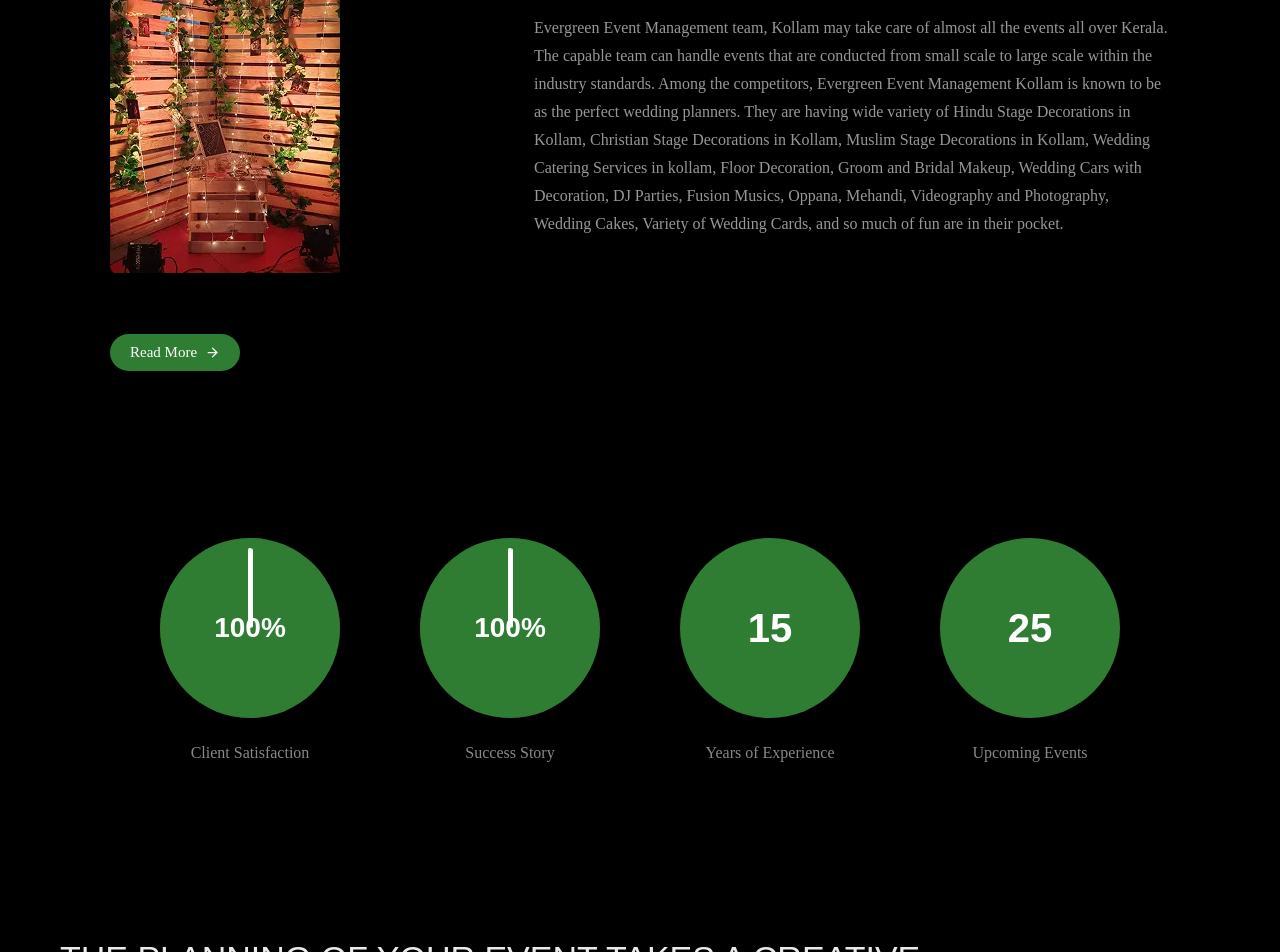
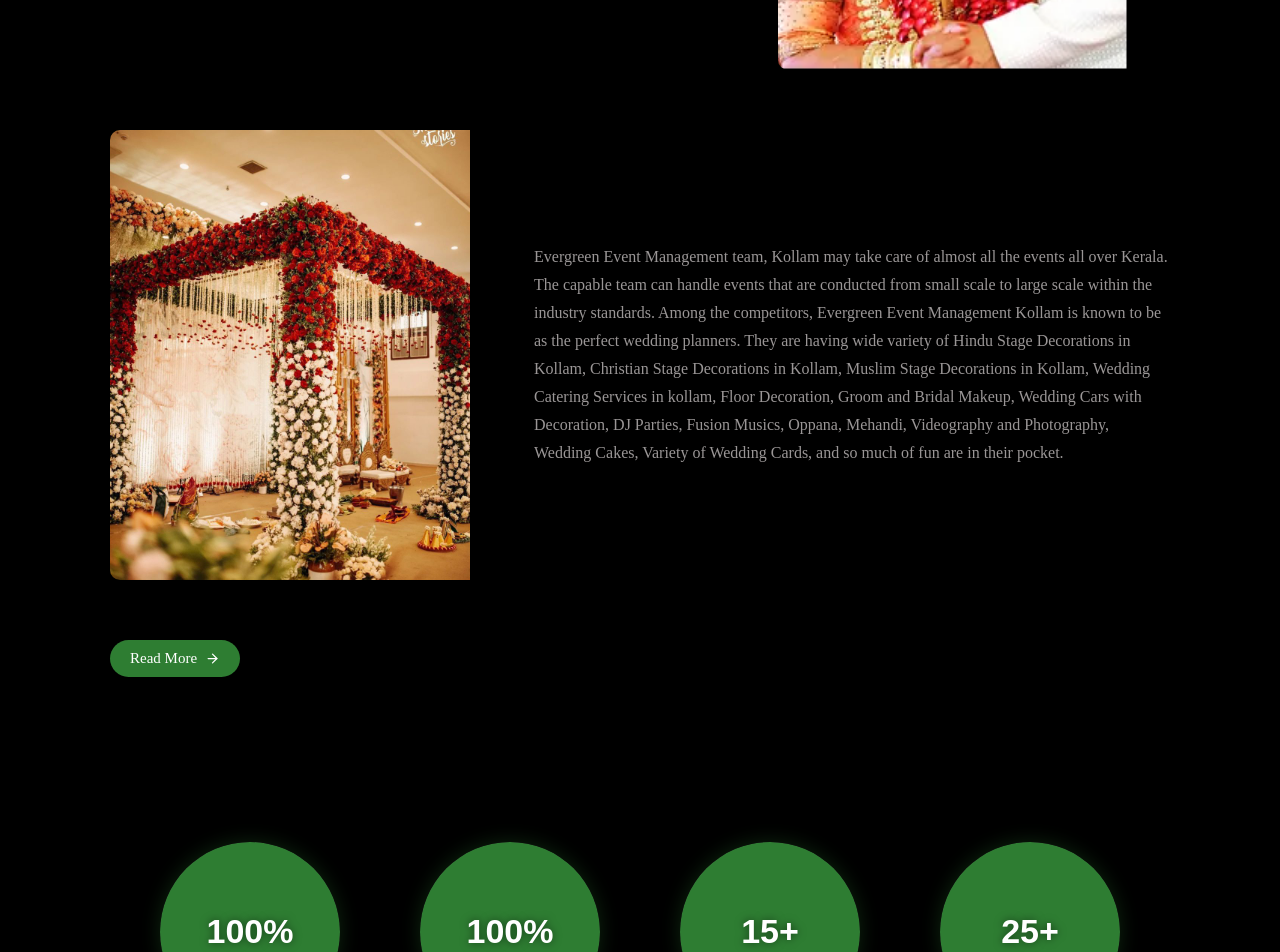
Before and after one commit to QINCORELABS/Evergreen-Events, a React (Vite) app: page / in a window 1280 px wide. Shown: the part 1260-2212 px from the top of the page. Built offline with nearby package versions, Linux system fonts and the light colour scheme; a web font is replaced by a local one.

Commit message:
updated page styles

```diff
--- a/src/components/about/AboutUs.css
+++ b/src/components/about/AboutUs.css
@@ -29,7 +29,7 @@
   font-size: 40px;
   line-height: 1.3em;
   color: #fff;
-   font-family: "Italiana", sans-serif;
+  font-family: "Italiana", sans-serif;
 }
 
 .about-us-first-contents p {
@@ -39,7 +39,7 @@
   font-size: 16px;
 }
 
-/* Image Container */
+/* Image Container - FIXED HEIGHT FOR VISIBILITY */
 .about-us-first-rightside {
   flex: 1;
   display: flex;
@@ -50,13 +50,25 @@
 .image-container {
   position: relative;
   display: inline-block;
+  height: 450px; /* 🔥 Increased height for clear visibility */
+  overflow: hidden;
 }
 
 .image-container img {
+  height: 100%;
+  width: auto;
+  object-fit: cover;
   display: block;
   transition: transform 0.3s ease;
   position: relative;
   z-index: 2;
+}
+
+/* Second image inherits same height */
+.secondaboutimg {
+  height: 100%;
+  width: auto;
+  object-fit: cover;
 }
 
 .dotted-overlay {
@@ -112,6 +124,10 @@
   .about-us-first-contents h2 {
     font-size: 32px;
   }
+
+  .image-container {
+    height: 350px; /* Shrink slightly on tablets */
+  }
 }
 
 @media (max-width: 768px) {
@@ -140,7 +156,8 @@
 
   .image-container {
     width: 100%;
-    max-width: 220px;
+    max-width: 300px;
+    height: 250px; /* Adjust for mobile */
   }
 
   .registration-certificate img {
@@ -164,4 +181,8 @@
   .registration-certificate img {
     max-width: 160px;
   }
+
+  .image-container {
+    height: 200px;
+  }
 }
--- a/src/components/about/AboutUs.jsx
+++ b/src/components/about/AboutUs.jsx
@@ -1,7 +1,7 @@
 import React from "react";
 import "../about/AboutUs.css";
 import aboutusweddingimg from "../../assets/about/about-us-img.webp";
-import aboutussecond from "../../assets/about/about-us-second.webp";
+import aboutussecond from "/about/about-new.jpg"
 import evergreenlogo from "../../../public/logos/evergreen-logo.webp";
 import registrationcertificate from "../../assets/about/registration-certificate.webp";
 
--- a/src/components/home/AboutHome.jsx
+++ b/src/components/home/AboutHome.jsx
@@ -3,7 +3,7 @@
 import "../home/AboutHome.css";
 import { FiArrowRight } from "react-icons/fi"; // Right Arrow Icon
 import aboutusweddingimg from "../../assets/about/about-us-img.webp";
-import aboutussecond from "../../assets/about/about-us-second.webp";
+import aboutussecond from "/about/about-new.jpg"
 
 const AboutHome = () => {
   return (
--- a/src/components/home/Achievements.css
+++ b/src/components/home/Achievements.css
@@ -1,3 +1,4 @@
+/* Base Layout */
 .achievements-container {
   display: flex;
   justify-content: center;
@@ -16,7 +17,7 @@
   gap: 25px;
 }
 
-/* Circle Base */
+/* Circle */
 .achievement-circle {
   position: relative;
   width: 180px;
@@ -25,104 +26,64 @@
   display: flex;
   align-items: center;
   justify-content: center;
-  background: #2a2a2a;
+  background: #1a1a1a;
+  box-shadow: 0 0 20px rgba(46, 125, 50, 0.3), inset 0 0 15px rgba(255, 255, 255, 0.05);
+  overflow: hidden;
 }
 
-/* 🔹 Progress Circle */
+/* Full Green Progress */
 .progress-fill {
   position: absolute;
   width: 100%;
   height: 100%;
   border-radius: 50%;
   background: conic-gradient(
-    from 0deg,
+    from -90deg,
     #2e7d32 0deg,
-    #2e7d32 calc(var(--percentage) * 3.6deg),
-    transparent calc(var(--percentage) * 3.6deg),
-    transparent 360deg
+    #2e7d32 360deg
   );
-  animation: fillProgress 2s ease-out forwards;
+  animation: fillProgressFull 1.8s ease-in-out forwards;
   z-index: 1;
 }
 
-/* 🔹 Clock Hand */
-.clock-hand {
-  position: absolute;
-  top: 50%;
-  left: 50%;
-  width: 5px;
-  height: 80px;
-  background: #fff;
-  transform-origin: bottom center;
-  border-radius: 3px;
-  z-index: 3;
-  animation: rotateHand 2s ease-out forwards;
-}
-
-/* 🔹 Text in Progress Circle */
+/* Text */
 .percentage-text {
   position: absolute;
   color: #fff;
-  font-size: 28px;
-  font-weight: 700;
+  font-size: 34px;
+  font-weight: 800;
   z-index: 4;
   text-align: center;
   font-family: Arial, sans-serif;
-}
-
-/* 🔹 Static Number Circles */
-.number-circle {
-  background: #2e7d32;
-}
-
-.number-text {
-  color: #fff;
-  font-size: 40px;
-  font-weight: 700;
-  z-index: 4;
-  text-align: center;
-  font-family: Arial, sans-serif;
+  text-shadow: 0 0 8px rgba(0, 0, 0, 0.5);
 }
 
 /* Label */
 .achievement-label {
-  color: #888;
-  font-size: 16px;
+  color: #aaa;
+  font-size: 18px;
   text-align: center;
   margin: 0;
-  max-width: 140px;
-  line-height: 1.3;
-  font-family: "kohinoor";
+  max-width: 160px;
+  line-height: 1.4;
+  font-family: "Kohinoor";
 }
 
-/* Animations */
-@keyframes fillProgress {
+/* Full Circle Animation */
+@keyframes fillProgressFull {
   from {
     background: conic-gradient(
-      from 0deg,
+      from -90deg,
       #2e7d32 0deg,
-      #2e7d32 0deg,
-      transparent 0deg,
-      transparent 360deg
+      #2e7d32 0deg
     );
   }
   to {
     background: conic-gradient(
-      from 0deg,
+      from -90deg,
       #2e7d32 0deg,
-      #2e7d32 calc(var(--percentage) * 3.6deg),
-      transparent calc(var(--percentage) * 3.6deg),
-      transparent 360deg
+      #2e7d32 360deg
     );
-  }
-}
-
-@keyframes rotateHand {
-  from {
-    transform: translateX(-50%) translateY(-100%) rotate(0deg);
-  }
-  to {
-    transform: translateX(-50%) translateY(-100%) rotate(var(--rotation));
   }
 }
 
@@ -138,12 +99,7 @@
     height: 150px;
   }
 
-  .clock-hand {
-    height: 65px;
-  }
-
-  .percentage-text,
-  .number-text {
+  .percentage-text {
     font-size: 28px;
   }
 }
--- a/src/components/home/Achievements.jsx
+++ b/src/components/home/Achievements.jsx
@@ -5,41 +5,32 @@
   const achievements = [
     { label: "Client Satisfaction", percentage: 100 },
     { label: "Success Story", percentage: 100 },
-    { label: "Years of Experience", number: 15 },
-    { label: "Upcoming Events", number: 25 },
+    { label: "Years of Experience", percentage: 100, display: "15+" },
+    { label: "Upcoming Events", percentage: 100, display: "25+" },
   ];
 
   return (
     <div className="achievements-container">
-      {achievements.map((item, index) => (
-        <div key={index} className="achievement-item">
-          {item.percentage !== undefined ? (
-            // 🔹 Animated Progress Circle
+      {achievements.map((item, index) => {
+        const rotation = item.percentage * 3.6; // Always 360 for full circle
+        return (
+          <div key={index} className="achievement-item">
             <div
               className="achievement-circle"
               style={{
-                "--percentage": item.percentage,
-                "--rotation": `${item.percentage * 3.6}deg`,
+                "--percentage": 100, // Force full circle
+                "--rotation": "360deg",
               }}
             >
               <div className="progress-fill"></div>
-              <div
-                className="clock-hand"
-                style={{
-                  transform: `translateX(-50%) translateY(-100%) rotate(${item.percentage * 3.6}deg)`,
-                }}
-              ></div>
-              <span className="percentage-text">{item.percentage}%</span>
+              <span className="percentage-text">
+                {item.display ? item.display : `${item.percentage}%`}
+              </span>
             </div>
-          ) : (
-            // 🔹 Static Circle for Numbers
-            <div className="achievement-circle number-circle">
-              <span className="number-text">{item.number}</span>
-            </div>
-          )}
-          <p className="achievement-label">{item.label}</p>
-        </div>
-      ))}
+            <p className="achievement-label">{item.label}</p>
+          </div>
+        );
+      })}
     </div>
   );
 };
--- a/src/components/home/EventGallery.css
+++ b/src/components/home/EventGallery.css
@@ -5,78 +5,84 @@
   padding: 20px;
 }
 
+/* 🔥 Heading aligned left */
 .event-gallery-headings {
   text-align: left;
   margin-bottom: 30px;
+  max-width: 1200px;
+  margin-left: auto;
+  margin-right: auto;
 }
 
 .event-gallery-headings h3 {
   font-family: "Italiana", sans-serif;
-  font-size: 14px;
+  font-size: 16px;
   margin-bottom: 15px;
   letter-spacing: 1px;
+  color: #aaa;
 }
 
 .event-gallery-headings h2 {
-  font-size: 20px;
+  font-size: 36px;
   font-family: "Italiana", sans-serif;
-  line-height: 1.4;
+  line-height: 1.3;
   margin: 0;
-  font-weight: lighter;
-  max-width: 100%;
+  font-weight: bold;
+  color: #fff;
 }
 
+/* 🔥 Buttons */
 .event-gallery-buttons {
   display: flex;
-  flex-direction: column;
-  gap: 12px;
-  justify-content: flex-start;
-  margin: 30px 0;
+  flex-wrap: wrap;
+  justify-content: center;
+  gap: 15px;
+  margin: 30px 0 40px 0;
 }
 
-.event-gallery-buttons button {
-  padding: 12px 16px;
+.gallery-button {
+  padding: 12px 20px;
   font-family: "Italiana", sans-serif;
   background-color: #2e2e2e;
   border: none;
   color: #ffffff;
   font-size: 14px;
   cursor: pointer;
-  transition: background-color 0.3s ease;
-  width: 100%;
-  border-radius: 4px;
+  border-radius: 6px;
   text-align: center;
+  transition: background-color 0.3s ease, transform 0.2s ease;
 }
 
 .gallery-button:hover {
   background-color: #3a3a3a;
+  transform: translateY(-2px);
 }
 
 .gallery-button.active {
   background-color: #4a4a4a !important;
 }
 
+/* 🔥 Gallery grid (desktop & tablet default) */
 .gallery-grid {
   display: grid;
-  grid-template-columns: 1fr;
-  grid-auto-rows: 200px;
-  margin: 0 auto 30px auto;
-  max-width: 100%;
+  grid-template-columns: repeat(auto-fit, minmax(250px, 1fr));
+  gap: 20px;
+  margin: 0 auto 40px auto;
+  max-width: 1200px;
+  padding: 0 20px;
 }
 
 .image-container {
   overflow: hidden;
-  border-radius: 6px;
+  border-radius: 10px;
   position: relative;
-  grid-column: auto !important;
-  grid-row: auto !important;
+  box-shadow: 0 2px 8px rgba(0, 0, 0, 0.1);
   width: 100%;
-  max-width: 420px;
 }
 
 .gallery-image {
   width: 100%;
-  height: 100%;
+  height: auto;
   object-fit: cover;
   transition: transform 0.3s ease;
 }
@@ -85,6 +91,7 @@
   transform: scale(1.05);
 }
 
+/* See More Button */
 .see-more-container {
   display: flex;
   justify-content: center;
@@ -104,8 +111,7 @@
   align-items: center;
   gap: 8px;
   transition: background-color 0.3s ease;
-  width: 100%;
-  justify-content: center;
+  text-decoration: none;
 }
 
 .see-more-button:hover {
@@ -117,137 +123,49 @@
   font-weight: bold;
 }
 
-@media (min-width: 576px) {
-  .event-gallery-container {
-    padding: 30px;
+/* 🔥 Responsive Fixes */
+@media (max-width: 768px) {
+  .event-gallery-headings h2 {
+    font-size: 28px;
   }
 
+  .event-gallery-headings h3 {
+    font-size: 14px;
+  }
+
+  .gallery-grid {
+    gap: 15px;
+  }
+
+  .gallery-button {
+    padding: 10px 16px;
+    font-size: 13px;
+  }
+}
+
+@media (max-width: 480px) {
   .event-gallery-headings h2 {
     font-size: 24px;
   }
 
+  /* 🔥 Full-width images on mobile */
   .gallery-grid {
-    grid-template-columns: repeat(2, 1fr);
-    grid-template-rows: repeat(6, 140px);
-    gap: 10px;
-  }
-
-  .event-gallery-buttons {
-    flex-direction: row;
-    flex-wrap: wrap;
-    gap: 10px;
-    justify-content: flex-start;
-  }
-
-  .event-gallery-buttons button {
-    width: auto;
-    min-width: 120px;
-    flex: 1;
-  }
-
-  .see-more-button {
-    width: auto;
-    padding: 10px 25px;
-  }
-}
-
-@media (min-width: 768px) {
-  .event-gallery-container {
-    height: 100vh;
-    padding: 45px;
-  }
-
-  .event-gallery-headings {
-    text-align: left;
-    margin-bottom: 40px;
-  }
-
-  .event-gallery-headings h3 {
-    font-size: 18px;
-    margin-bottom: 20px;
-  }
-
-  .event-gallery-headings h2 {
-    font-size: 35px;
-    line-height: 55px;
-    margin-top: 3%;
-  }
-
-  .event-gallery-buttons {
-    flex-direction: row;
-    gap: 8rem;
-    justify-content: flex-start;
-    margin: 60px 0;
-  }
-
-  .event-gallery-buttons button {
-    padding: 17px;
-    font-size: 16px;
-    width: auto;
-    flex: none;
-    min-width: auto;
-  }
-
-  .gallery-grid {
-    grid-template-columns: repeat(4, 1fr);
-    grid-template-rows: repeat(3, 200px);
-    gap: 15px;
-    padding: 0 20px;
-    margin-bottom: 60px;
-  }
-
-  .image-1 {
-    grid-column: 1/2;
-    grid-row: 1/2;
-  }
-
-  .image-2 {
-    grid-column: 2/3;
-    grid-row: 1/3;
-  }
-
-  .image-3 {
-    grid-column: 3/5;
-    grid-row: 1/3;
-  }
-
-  .image-4 {
-    grid-column: 1/2;
-    grid-row: 2/4;
-  }
-
-  .image-5 {
-    grid-column: 3/4;
-    grid-row: 3/4;
-  }
-
-  .image-6 {
-    grid-column: 4/5;
-    grid-row: 3/4;
+    grid-template-columns: 1fr !important; /* ✅ Force single column */
+    gap: 12px;
+    padding: 0 10px; /* Reduce padding to make images wider */
   }
 
   .image-container {
-    border-radius: 8px;
+    width: 100% !important; /* ✅ Take full width */
   }
 
-  .see-more-button {
-    padding: 12px 30px;
-    font-size: 16px;
-    gap: 10px;
+  .gallery-image {
+    width: 100% !important; /* ✅ Full width image */
+    height: auto !important; /* ✅ Keep aspect ratio */
   }
 
-  .arrow {
-    font-size: 18px;
+  .gallery-button {
+    padding: 8px 14px;
+    font-size: 12px;
   }
 }
-
-@media (min-width: 1200px) {
-  .event-gallery-container {
-    padding: 60px;
-  }
-
-  .gallery-grid {
-    max-width: 1400px;
-    gap: 20px;
-  }
-}
--- a/src/components/home/EventGallery.jsx
+++ b/src/components/home/EventGallery.jsx
@@ -1,6 +1,7 @@
 import React, { useState } from "react";
 import { Link } from "react-router-dom";
 import "../home/EventGallery.css";
+
 const EventGallery = () => {
   const [activeCategory, setActiveCategory] = useState("HINDU WEDDING");
 
--- a/src/pages/WeddingPage.jsx
+++ b/src/pages/WeddingPage.jsx
@@ -1,8 +1,11 @@
-import React from "react";
+import React, { useEffect } from "react";
 import Weddings from "../components/weddings/Weddings";
 import PageHeader from '../components/common/PageHeader'
 
 const WeddingPage = () => {
+  useEffect(()=>{
+    window.scrollTo(0,0);
+  },[]);
   return (
     <div>
         <PageHeader title="WEDDING"/>
```
Also changed, not shown: src/components/header/Header.css (+11 -9 lines), src/components/header/Header.jsx (+12 -3 lines), public/about/about-new.jpg (added).
